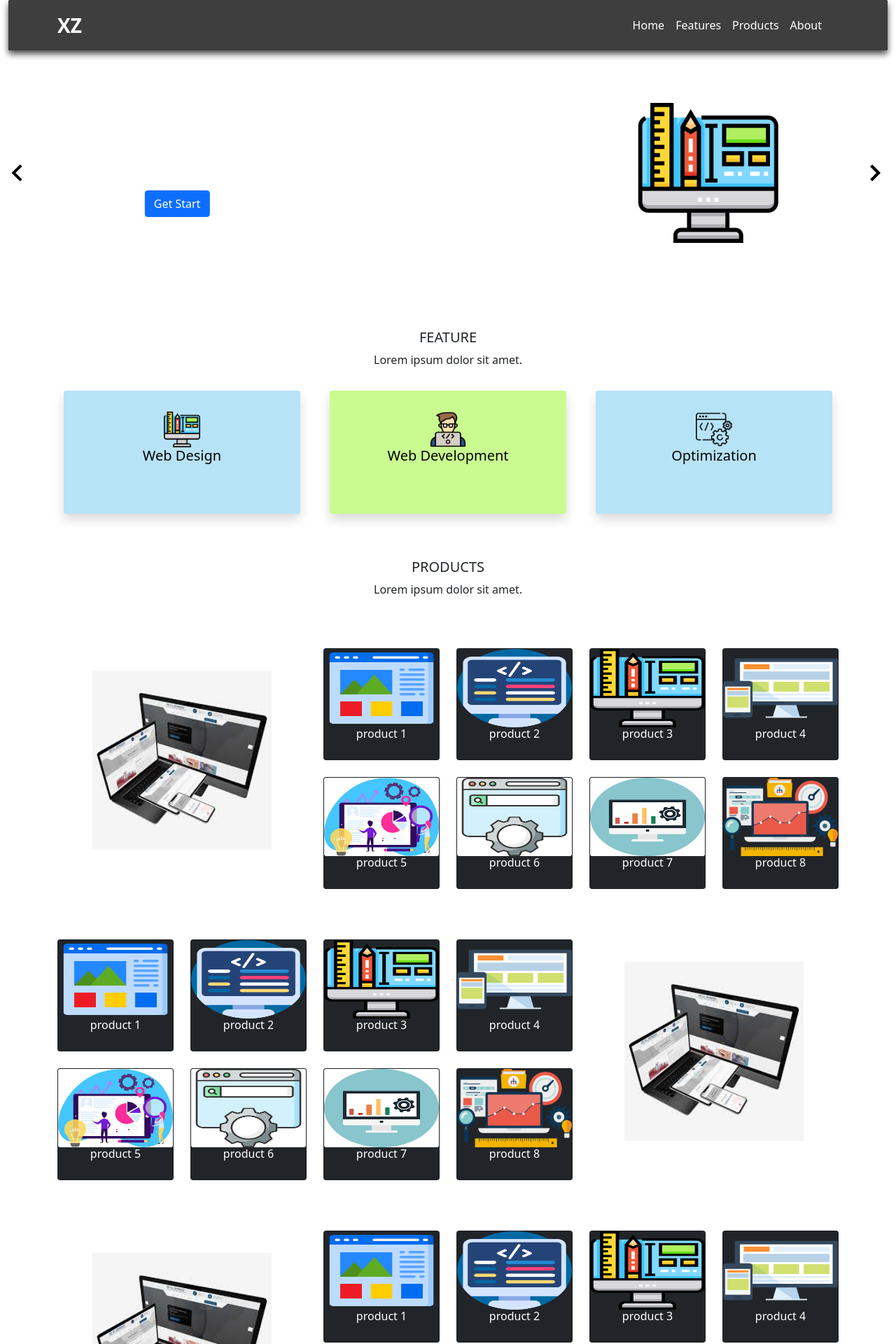
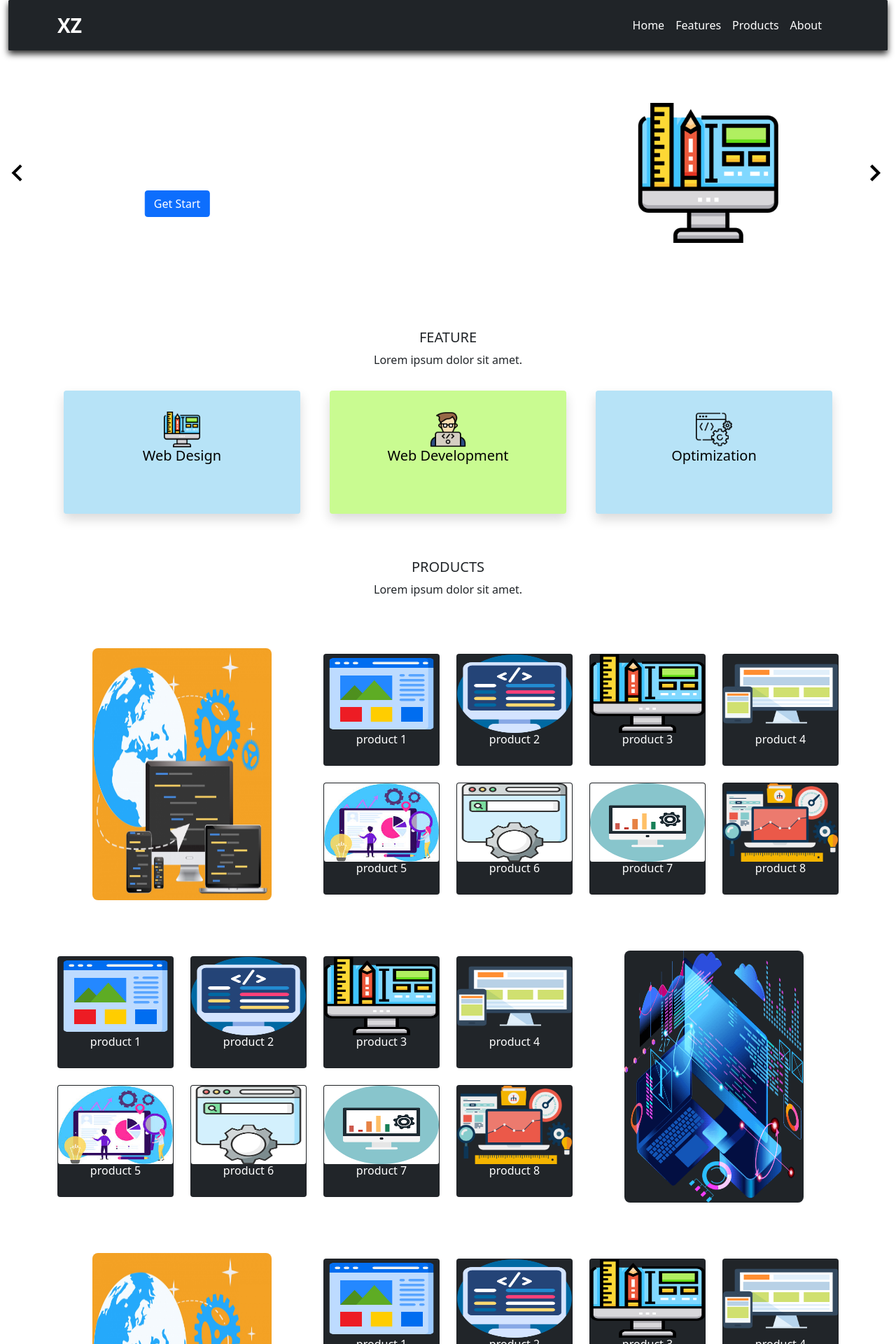
Before and after one commit to moshiur9185/MR-Shopping-Ecommerce-web, a React (Create React App) app: page / in a window 1280 px wide. Shown: the top 1920 px of the page at 70% size. Built offline with nearby package versions, Linux system fonts and the light colour scheme.

Commit message:
image modify

```diff
--- a/src/Component/Navigation/Navigation.css
+++ b/src/Component/Navigation/Navigation.css
@@ -1,7 +1,7 @@
 .navigation{
-    background-color: rgba(59, 59, 59, 0.986);
+    background-color: rgba(32, 36, 40);
     border-radius: .1rem;
-    box-shadow: 0px 5px 10px rgba(0, 0, 0, 0.719);
+    box-shadow: 0px 5px 10px rgba(0, 0, 0, 0.842);
 }
 .logo{
     font-size: 1.75rem;
--- a/src/Component/Products/Products.css
+++ b/src/Component/Products/Products.css
@@ -1,3 +1,7 @@
 .thumbnail-img{
     width: 20vw;
+    height: 45vh;
+    border-radius: .50rem;
+    background-color: rgb(32, 36, 40);
+
 }
--- a/src/Component/Products/Products.js
+++ b/src/Component/Products/Products.js
@@ -9,7 +9,7 @@ import productImage6 from "../image/download (1).png";
 import productImage7 from "../image/download.png";
 import productImage8 from "../image/optimization.png";
 import ProductCard from "../ProductCard/ProductCard";
-import ProductThumbnail from "../image/images.jpg";
+import ProductThumbnail from "../image/responsive-web.jpg";
 
 const Products = () => {
   const products = [
@@ -49,7 +49,7 @@ const Products = () => {
   return (
     <section className="container text-center mt-5">
       <div className="row d-flex align-items-center">
-        <div className="col-md-4">
+        <div className="col-md-4 mt-4">
         <img className="thumbnail-img"  src={ProductThumbnail} alt=""/>
         </div>
         <div className="col-md-8">
--- a/src/Component/SecondProduct/SecondProduct.js
+++ b/src/Component/SecondProduct/SecondProduct.js
@@ -8,7 +8,7 @@ import productImage6 from "../image/download (1).png";
 import productImage7 from "../image/download.png";
 import productImage8 from "../image/optimization.png";
 import ProductCard from '../ProductCard/ProductCard';
-import ProductThumbnail from "../image/images.jpg";
+import ProductThumbnail from "../image/web-dev.png";
 
 const SecondProduct = () => {
     const products = [
@@ -55,7 +55,7 @@ const SecondProduct = () => {
             ))}
             </div>
           </div>
-          <div className="col-md-4">
+          <div className="col-md-4 mt-4">
           <img className="thumbnail-img"  src={ProductThumbnail} alt=""/>
           </div>
         </div>
```
Also changed, not shown: src/Component/SecondProduct/SecondProduct.css (added), src/Component/image/responsive-web.jpg (added), src/Component/image/web-dev.png (added).
